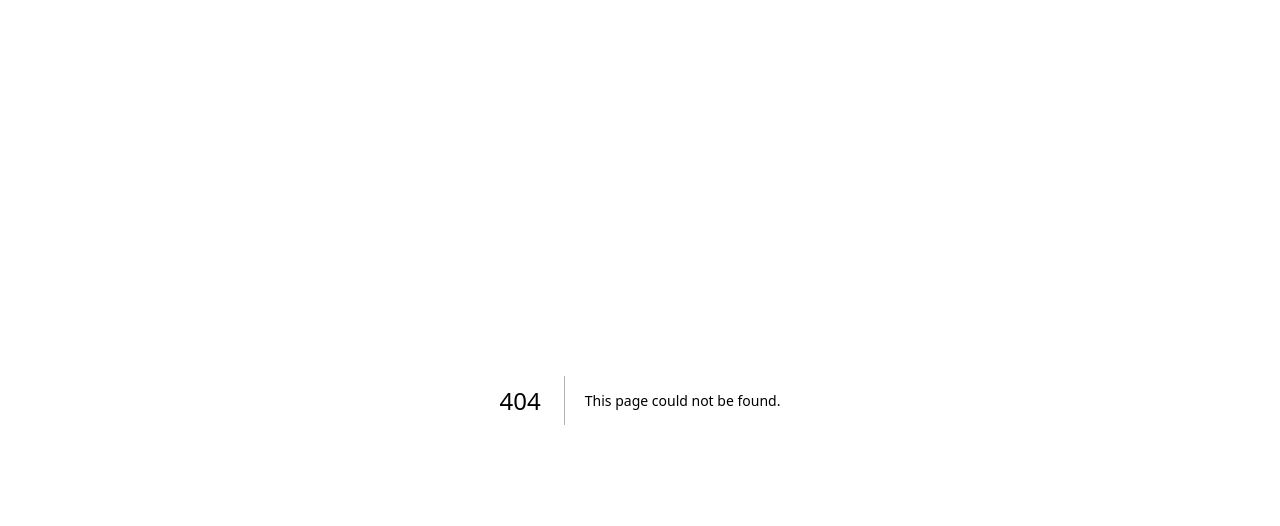
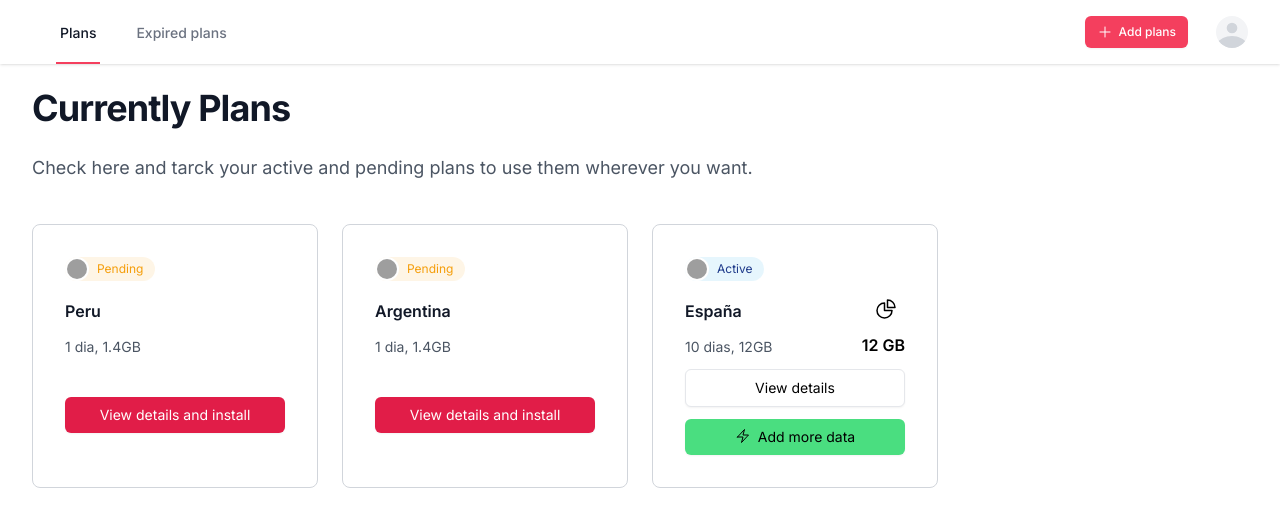
Before and after one commit to mespitaleta1/User-plans-track, a Next.js app in the folder client/: page /home in a window 1280 px wide. Before the commit this address had no page. Shown: the top 526 px of the page. Built offline with nearby package versions, Linux system fonts and the light colour scheme; grey boxes are pictures that could not be loaded.

Commit message:
feat: adding Home users view, their components and testing filter by tabs

```diff
--- /dev/null
+++ b/client/src/app/components/Navbar.tsx
@@ -0,0 +1,70 @@
+const Navbar = ({ onHandleClick }: { onHandleClick: (value: string[]) => void }) => {
+  return (
+    <>
+      <nav id="nav" className="bg-white shadow">
+        <div className="mx-auto max-w-7xl px-4 sm:px-6 lg:px-8">
+          <div className="flex h-16 justify-between">
+            <div className="flex">
+              {/*Nav tab section*/}
+              <div className="flex md:ml-6 md:flex md:space-x-8">
+                <a
+                  onClick={() => onHandleClick(['Active', 'Pending'])}
+                  className="inline-flex items-center border-b-2 border-rose-500 px-1 pt-1 text-sm font-medium text-gray-900"
+                >
+                  Plans
+                </a>
+                <a
+                  onClick={() => onHandleClick(['Expired'])}
+                  className="inline-flex items-center border-b-2 border-transparent px-1 pt-1 text-sm font-medium text-gray-500 hover:border-gray-300 hover:text-gray-700"
+                >
+                  Expired plans
+                </a>
+              </div>
+              {/*End of Nav tab section*/}
+            </div>
+
+            <div className="flex items-center">
+              <div className="flex-shrink-0">
+                <button
+                  type="button"
+                  className="relative inline-flex items-center gap-x-1.5 rounded-md bg-rose-500 px-3 py-2 text-xs font-medium text-white shadow-sm hover:bg-rose-600 focus-visible:outline focus-visible:outline-2 focus-visible:outline-offset-2 focus-visible:outline-indigo-600"
+                >
+                  <svg
+                    xmlns="http://www.w3.org/2000/svg"
+                    fill="none"
+                    viewBox="0 0 24 24"
+                    stroke-width="1.5"
+                    stroke="currentColor"
+                    className="w-4 h-4"
+                  >
+                    <path stroke-linecap="round" stroke-linejoin="round" d="M12 4.5v15m7.5-7.5h-15" />
+                  </svg>
+                  Add plans
+                </button>
+              </div>
+
+              <div className="hidden md:ml-4 md:flex md:flex-shrink-0 md:items-center">
+                {/* Profile dropdown */}
+                <div className="relative ml-3">
+                  <div>
+                    <button className="relative flex rounded-full bg-white text-sm focus:outline-none focus:ring-2 focus:ring-rose-500 focus:ring-offset-2">
+                      <span className="absolute -inset-1.5" />
+                      <span className="inline-block h-8 w-8 overflow-hidden rounded-full bg-gray-100">
+                        <svg className="h-full w-full text-gray-300" fill="currentColor" viewBox="0 0 24 24">
+                          <path d="M24 20.993V24H0v-2.996A14.977 14.977 0 0112.004 15c4.904 0 9.26 2.354 11.996 5.993zM16.002 8.999a4 4 0 11-8 0 4 4 0 018 0z" />
+                        </svg>
+                      </span>
+                    </button>
+                  </div>
+                </div>
+                {/*End of Profile dropdown */}
+              </div>
+            </div>
+          </div>
+        </div>
+      </nav>
+    </>
+  );
+};
+
+export default Navbar;
--- a/client/src/app/components/PlanCardList.tsx
+++ b/client/src/app/components/PlanCardList.tsx
@@ -3,13 +3,15 @@ import { PlanCardProps } from './PlanCard';
 
 export interface PlanCardListProps {
   data: Array<PlanCardProps>;
+  filterValue: string[];
 }
 
-const PlanCardList = ({ data }: PlanCardListProps) => {
+const PlanCardList = ({ data, filterValue }: PlanCardListProps) => {
+  const filteredPlans = data.filter((item) => filterValue.includes(item.status));
   return (
     <ul className="grid grid-cols-1 gap-6 sm:grid-cols-2 md:grid-cols-3 lg:grid-cols-4">
       {data &&
-        data.map((item, idx) => {
+        filteredPlans.map((item, idx) => {
           return (
             <li className="col-span-1 flex flex-col divide-y divide-gray-200 rounded-lg bg-white text-center border border-gray-300">
               <PlanCard
--- /dev/null
+++ b/client/src/app/home/page.tsx
@@ -0,0 +1,80 @@
+'use client';
+
+import Navbar from '../components/Navbar';
+import PlanCardList from '../components/PlanCardList';
+import { STATUS } from '../constans/constans';
+import { useState } from 'react';
+const data = [
+  {
+    status: 'Expired',
+    dateStart: '01/01/2023',
+    dateEnd: '04/01/2023',
+    comsuption: null,
+    flag: 'https://flagcdn.com/co.svg',
+    country: 'Colombia',
+    plan: '4 dias, 3GB',
+  },
+  {
+    status: 'Expired',
+    dateStart: '02/01/2023',
+    dateEnd: '02/01/2023',
+    comsuption: null,
+    flag: 'https://flagcdn.com/co.svg',
+    country: 'Colombia',
+    plan: '30 dias, 25GB',
+  },
+  {
+    status: 'Pending',
+    dateStart: '01/01/2024',
+    dateEnd: null,
+    comsuption: {
+      totalComsumption: 1468006.4,
+    },
+    flag: 'https://flagcdn.com/pe.svg',
+    country: 'Peru',
+    plan: '1 dia, 1.4GB',
+  },
+  {
+    status: 'Pending',
+    dateStart: '01/02/2024',
+    dateEnd: null,
+    comsuption: {
+      totalComsumption: 1468006.4,
+    },
+    flag: 'https://flagcdn.com/ar.svg',
+    country: 'Argentina',
+    plan: '1 dia, 1.4GB',
+  },
+  {
+    status: 'Active',
+    dateStart: '06/10/2023',
+    dateEnd: '16/10/2023',
+    comsuption: {
+      totalComsumption: 12582912,
+    },
+    flag: 'https://flagcdn.com/es.svg',
+    country: 'España',
+    plan: '10 dias, 12GB',
+  },
+];
+
+const Home = () => {
+  const [filterValue, setFilterValue] = useState<string[]>([STATUS.ACTIVE, STATUS.PENDING]);
+
+  return (
+    <>
+      <Navbar onHandleClick={setFilterValue} />
+      <div className="mx-auto max-w-7xl px-4 sm:px-6 lg:px-8 mt-6">
+        <h2 className="text-3xl font-bold tracking-tight text-gray-900 sm:text-4xl">Currently Plans</h2>
+        <p className="mt-6 text-lg leading-8 text-gray-600">
+          Check here and tarck your active and pending plans to use them wherever you want.
+        </p>
+        <div className="mt-10">
+          <PlanCardList data={data} filterValue={filterValue} />
+        </div>
+      </div>
+    </>
+  );
+};
+
+export default Home;
```
